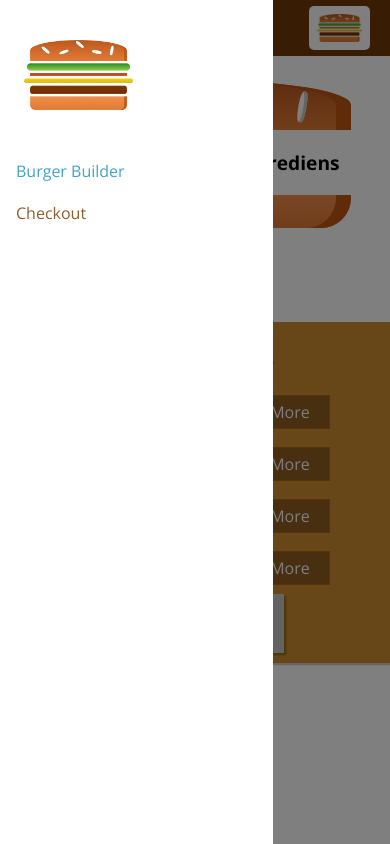
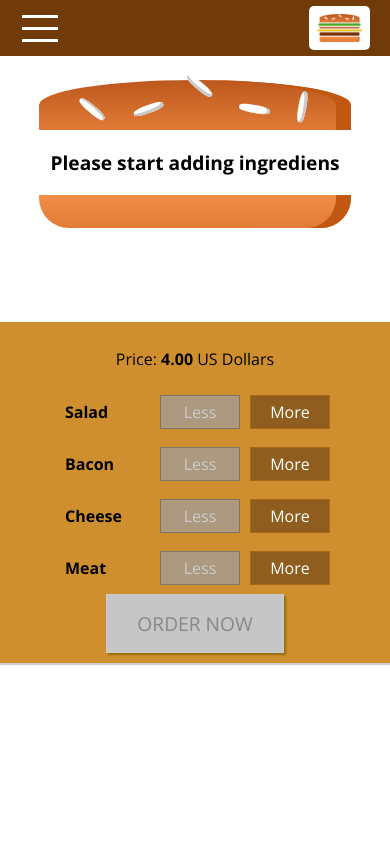
Before and after one commit to Yankowski/burgerApp, a React app: page / in a window 390 px wide. Built offline with nearby package versions, Linux system fonts and the light colour scheme.

Commit message:
Add hiding menu in mobile version feature

```diff
--- a/src/components/Layout/Layout.js
+++ b/src/components/Layout/Layout.js
@@ -6,16 +6,19 @@
 
 class Layout extends Component {
     state ={
-        showSideDrawer:true
+        showSideDrawer:false
     }
     sideDrawerClosedHandler = () => {
         this.setState({showSideDrawer:false})
+    }
+    sideDrawerToggleHandler = () => {
+        this.setState({showSideDrawer:!this.state.showSideDrawer})
     }
 
     render(){
         return(
     <Auxiliary >
-    <Toolbar/>
+    <Toolbar open={this.sideDrawerToggleHandler} />
     <SideDrawer open={this.state.showSideDrawer} closed={this.sideDrawerClosedHandler}/>
     <SideDrawer/>
     <main className={classes.Content}>
--- /dev/null
+++ b/src/components/Navigation/SideDrawer/DrawerToggle/DrawerToggle.css
@@ -0,0 +1,23 @@
+.DrawerToggle {
+    width: 40px;
+    height: 100%;
+    display: flex;
+    flex-flow: column;
+    justify-content: space-around;
+    align-items: center;
+    padding: 10px 0;
+    box-sizing: border-box;
+    cursor: pointer;
+}
+
+.DrawerToggle div {
+    width: 90%;
+    height: 3px;
+    background-color: white;
+}
+
+@media (min-width: 500px) {
+    .DrawerToggle {
+        display: none;
+    }
+}
--- /dev/null
+++ b/src/components/Navigation/SideDrawer/DrawerToggle/DrawerToggle.js
@@ -0,0 +1,12 @@
+import React from 'react';
+import classes from './DrawerToggle.css'
+
+const drawerToggle = (props) => (
+    <div className={classes.DrawerToggle} onClick={props.clicked}>
+        <div></div>
+        <div></div>
+        <div></div>
+    </div>
+);
+
+export default drawerToggle;
--- a/src/components/Navigation/SideDrawer/SideDrawer.js
+++ b/src/components/Navigation/SideDrawer/SideDrawer.js
@@ -15,7 +15,7 @@
              <BackDrop show={props.open} clicked={props.closed}/>
             <div className={attachedClasses.join(' ')}>
                 <div className={classes.Logo}>
-                    <Logo />
+                    <Logo onClick={props.closed}  />
                 </div>
                 <nav>
                     <NavigationItems />
--- a/src/components/Navigation/Toolbar/Toolbar.js
+++ b/src/components/Navigation/Toolbar/Toolbar.js
@@ -1,12 +1,14 @@
 import React from 'react';
 import classes from './Toolbar.css';
 import Logo from '../../Logo/Logo';
-import NavigationItems from '../NavigationItems/NavigationItems'
+import NavigationItems from '../NavigationItems/NavigationItems';
+import DrawerToggle from '../SideDrawer/DrawerToggle/DrawerToggle';
+
 const toolbar = (props) => {
 
     return(
         <header className={classes.Toolbar}>
-            <div>MENU</div>
+            <DrawerToggle clicked={props.open}/>
             <div className={classes.Logo}>
             <Logo/>
             </div >
```
